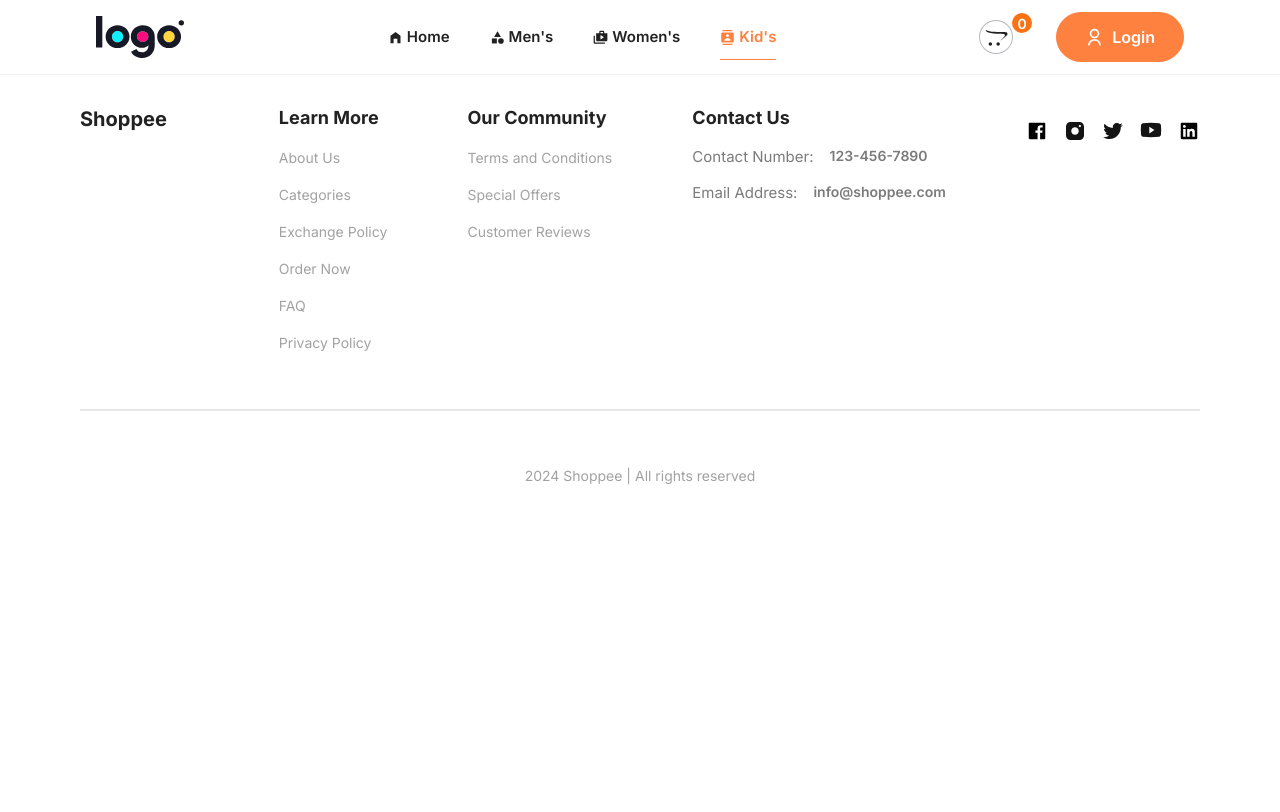
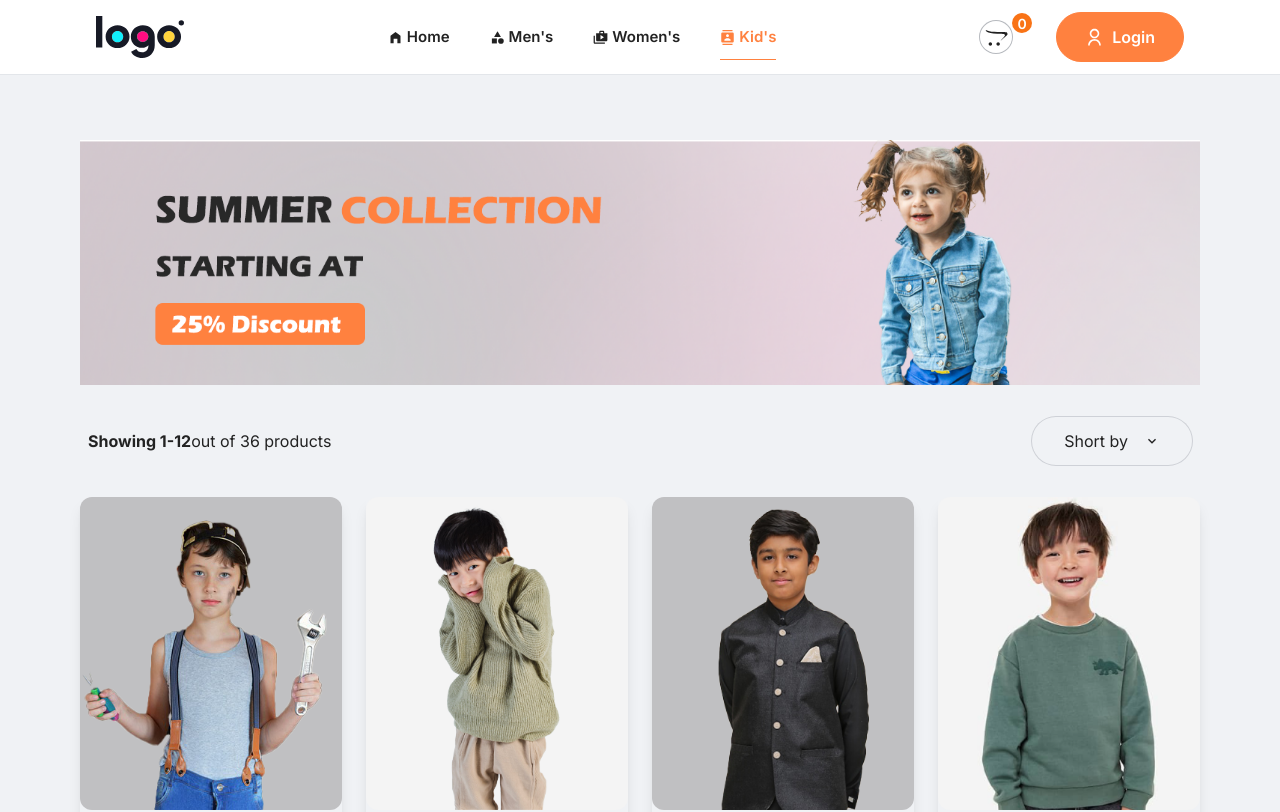
Before and after one commit to armahah23/ecommercesite, a React (Vite) app in the folder frontend/: page /kids in a window 1280 px wide. Shown: the top 812 px of the page. Built offline with nearby package versions, Linux system fonts and the light colour scheme; a web font is replaced by a local one.

Commit message:
Fix typo in App component class name; add PropTypes validation to ShopContextProvider and Category components; enhance Category component with product listing and load more functionality

```diff
--- a/frontend/src/App.jsx
+++ b/frontend/src/App.jsx
@@ -15,7 +15,7 @@
 function App() {
   return (
     <>
-      <main className="bg-primar text-tertiary">
+      <main className="bg-primary text-tertiary">
         <BrowserRouter>
         <Header />
           <Routes>
--- a/frontend/src/context/ShopContext.jsx
+++ b/frontend/src/context/ShopContext.jsx
@@ -1,4 +1,5 @@
 import { createContext } from "react";
+import PropTypes from "prop-types";
 import all_products from "../data/products.json";
 
 
@@ -13,5 +14,8 @@
         </ShopContext.Provider>
     )
 }
+ShopContextProvider.propTypes = {
+    children: PropTypes.node.isRequired,
+};
 
 export default ShopContextProvider;
--- a/frontend/src/pages/Category.jsx
+++ b/frontend/src/pages/Category.jsx
@@ -1,11 +1,50 @@
+import { MdOutlineKeyboardArrowDown } from "react-icons/md";
+import all_products from "../assets/all_products.js";
+import Item from "../components/Item";
+import PropTypes from 'prop-types';
 
-
-function Category({category, banner}) {
+function Category({ category, banner }) {
   return (
-    <div>
-      Category
-    </div>
-  )
+    <section className="max_padd_container bg-primary py-12 xl:py-28">
+      <div>
+        <div>
+          <img src={banner} alt="" className="block my-7 mx-auto" />
+        </div>
+        <div className="flexBetween my-8 mx-2">
+          <h5>
+            <span className="font-bold">Showing 1-12</span>out of 36 products
+          </h5>
+          <div className="flexBetween max-sm:p-4 gap-x-4 px-8 py-3 rounded-5xl ring-1 ring-slate-900/15">
+            Short by <MdOutlineKeyboardArrowDown />
+          </div>
+        </div>
+        {/* container */}
+        <div className="grid grid-cols-1 xs:grid-cols-2 md:grid-cols-3 lg:grid-cols-4 gap-6">
+          {all_products.map((item) => {
+            if (category === item.category) {
+              return (
+                <Item
+                  key={item.id}
+                  id={item.id}
+                  image={item.image}
+                  new_price={item.new_price}
+                  old_price={item.old_price}
+                  name={item.name}
+                />
+              );
+            }
+          })}
+        </div>
+        <div className="mt-16 text-center">
+          <button className="btn_dark_rounded">Load More</button>
+        </div>
+      </div>
+    </section>
+  );
 }
 
-export default Category
+export default Category;
+Category.propTypes = {
+  category: PropTypes.string.isRequired,
+  banner: PropTypes.string.isRequired,
+};
```
